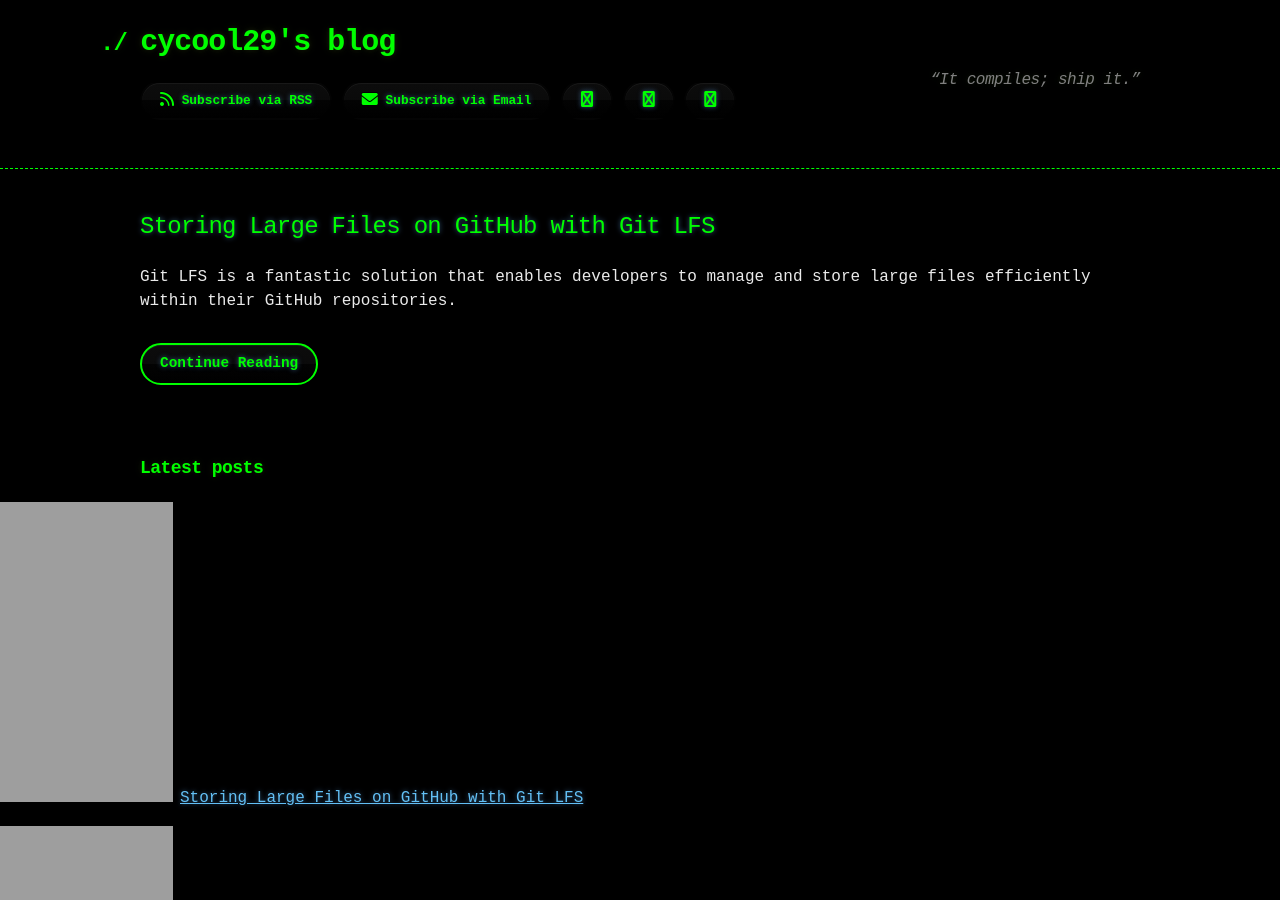
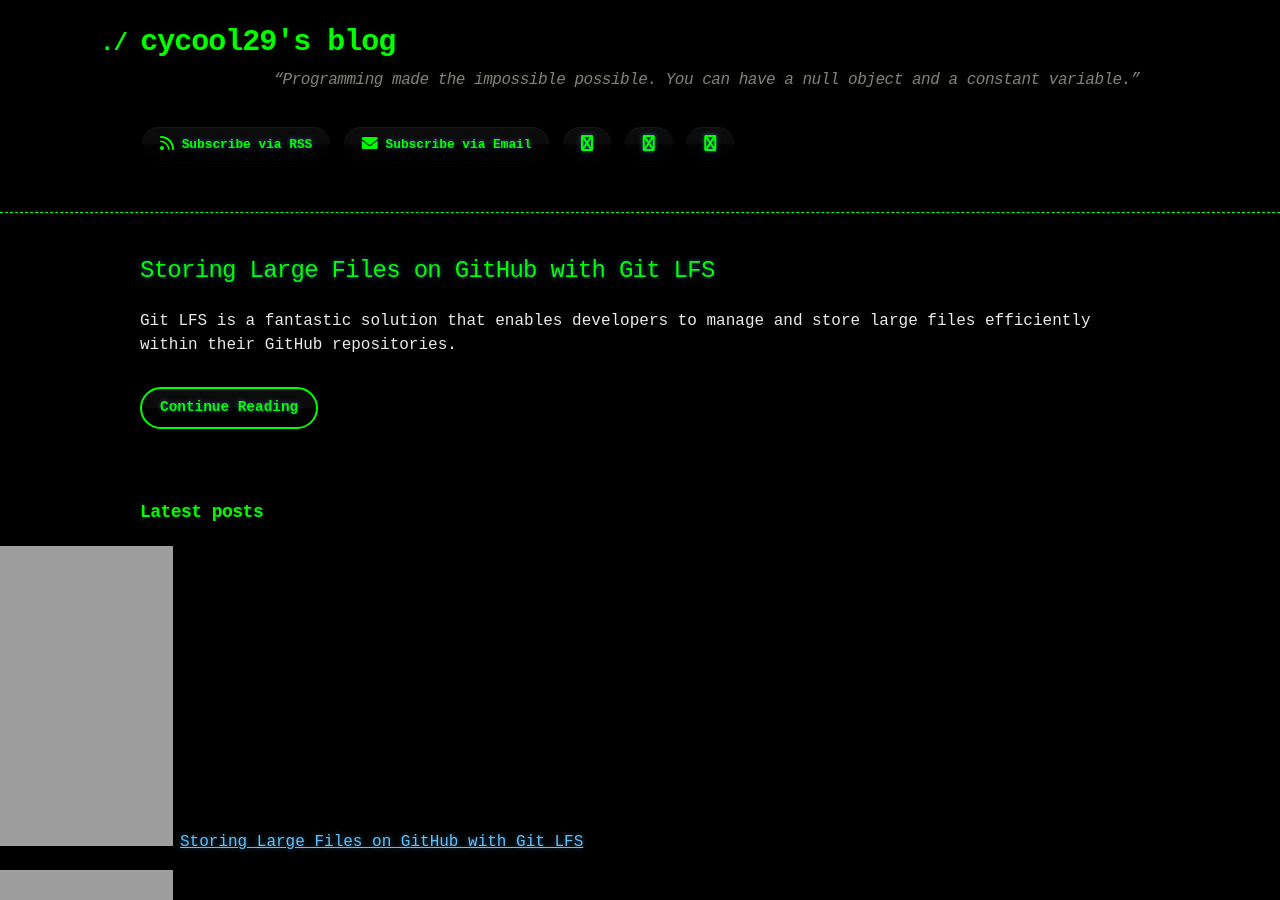
Before and after one commit to cycool29/cycool29.github.io, a Jekyll site: the page built from index.md, in a window 1280 px wide and 900 px high. Built offline with Jekyll 4.4.1, drawn with Linux system fonts in a browser that asks for light colours; a style sheet for code colours, icons or effects is not loaded.

Commit message:
Update quotes

```diff
--- a/_config.yml
+++ b/_config.yml
@@ -1,5 +1,5 @@
 title: cycool29's blog
-description: "“It compiles; ship it.” "
+description: "“Programming made the impossible possible. You can have a null object and a constant variable.” "
 bio: A high school student. Intermediate in Python, Git, Bash. Learning JavaScript. He/Him. "
 author: cycool29
 url: https://cycool29.github.io
```
